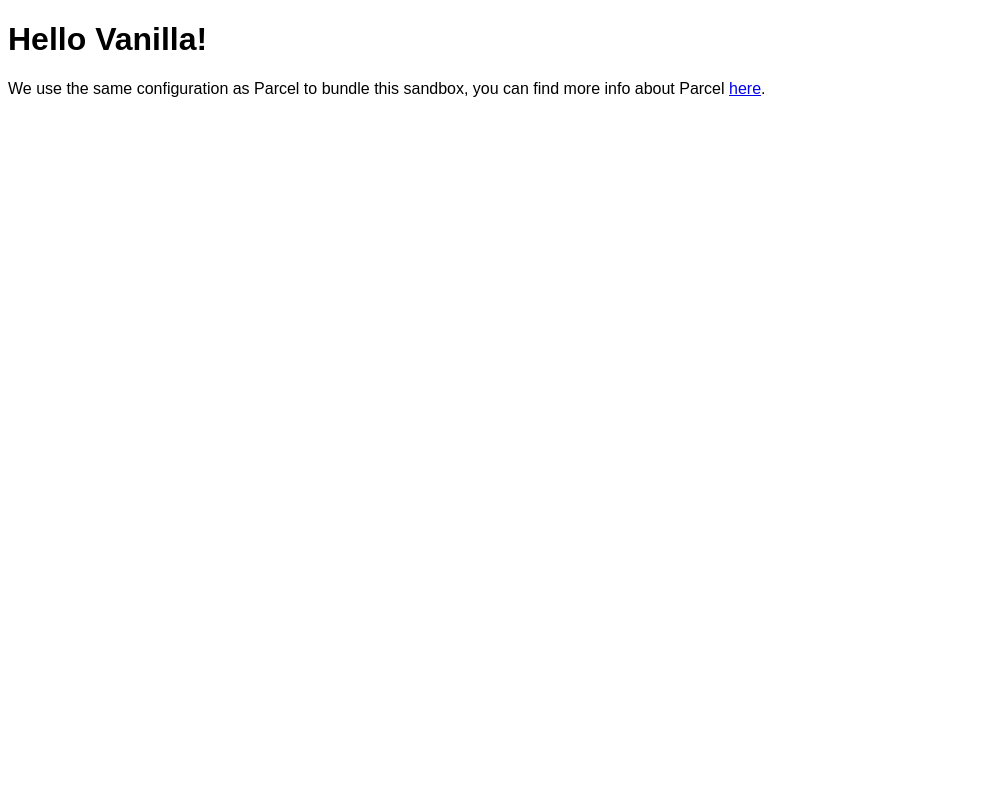
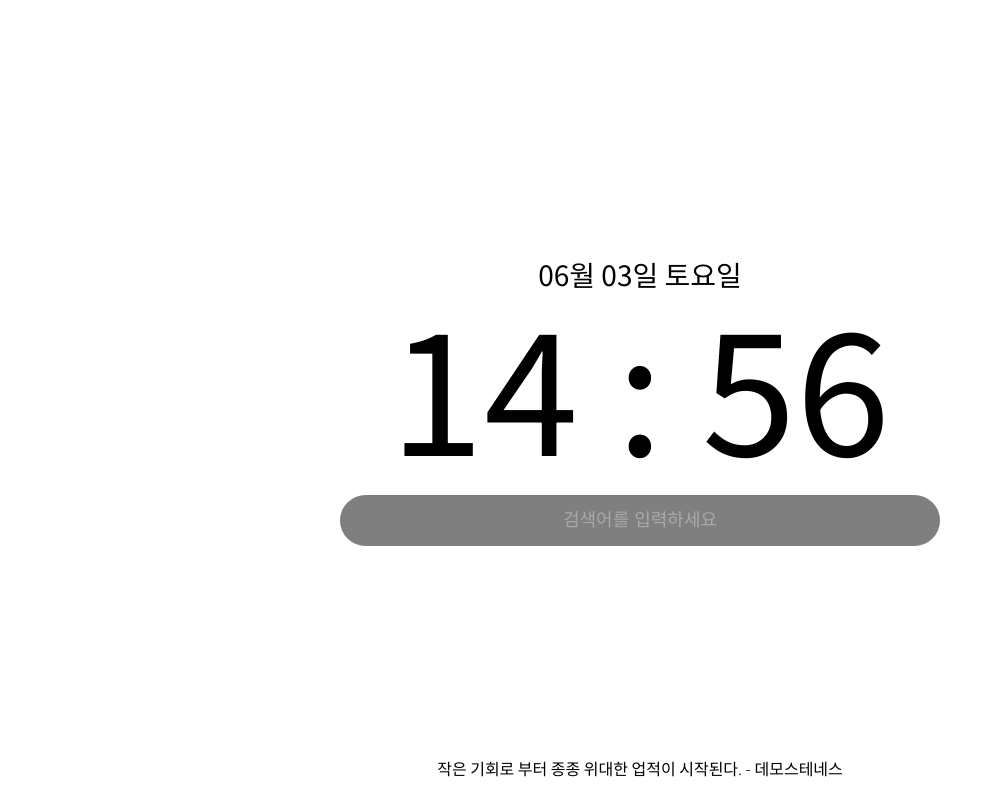
Before and after one commit to kycasdzxc/one-step-js, a website built with Parcel: page index.html in a window 1280 px wide. Shown: the whole page, without its empty margins (0-995 px from the left). Built offline with nearby package versions, Linux system fonts and the light colour scheme; no server answers.

Commit message:
디지털시계, 검색바, 명언

```diff
--- /dev/null
+++ b/css/main.css
@@ -0,0 +1,71 @@
+:root {
+  --xlarge: 170px;
+  --large: 28px;
+  --medium: 18px;
+  --small: 16px;
+  --xsmall: 14px;
+}
+
+body {
+  margin: 0 auto;
+  width: 100%;
+  font-family: "Noto Sans KR", sans-serif;
+}
+
+.main-container {
+  display: flex;
+  justify-content: center;
+  align-items: center;
+  height: 100vh;
+}
+
+.main-container .main-wrapper {
+  text-align: center;
+}
+
+/* 디지털시계 css */
+.main-wrapper .date {
+  font-size: var(--large);
+  font-weight: 400;
+}
+
+.main-wrapper .time {
+  font-size: var(--xlarge);
+  font-weight: 400;
+  margin-top: -35px;
+}
+
+/* 검색바 css */
+.main-wrapper .search {
+  display: flex;
+  justify-content: center;
+}
+
+.search #search-input {
+  width: 600px;
+  background-color: rgba(0, 0, 0, 0.5);
+  color: white;
+  font-size: var(--medium);
+  padding: 15px 0px;
+  border-radius: 30px;
+  border: 0px;
+  text-align: center;
+  margin-top: -10px;
+}
+
+.search #search-input::placeholder {
+  color: rgb(169, 169, 169);
+  font-size: var(--medium);
+}
+
+/* 명언 css */
+.quote {
+  font-size: var(--small);
+  position: fixed;
+  bottom: 0;
+  max-width: 800px;
+  padding: 0 10px;
+  margin-bottom: 20px;
+  font-weight: 300;
+  text-align: center;
+}
--- a/index.html
+++ b/index.html
@@ -1,16 +1,41 @@
 <!DOCTYPE html>
 <html>
-
-<head>
-	<title>Parcel Sandbox</title>
-	<meta charset="UTF-8" />
-</head>
-
-<body>
-	<div id="app"></div>
-
-	<script src="src/index.js">
-	</script>
-</body>
-
+  <head>
+    <title>newtab</title>
+    <meta charset="UTF-8" />
+    <link rel="preconnect" href="https://fonts.googleapis.com" />
+    <link rel="preconnect" href="https://fonts.gstatic.com" crossorigin />
+    <link
+      href="https://fonts.googleapis.com/css2?family=Noto+Sans+KR:wght@300;400&display=swap"
+      rel="stylesheet"
+    />
+    <link rel="stylesheet" href="./css/main.css" />
+  </head>
+  <body>
+    <div class="main-container">
+      <div class="main-wrapper">
+        <div class="today-info">
+          <div class="date" id="date">
+            <!-- 날짜&요일 -->
+          </div>
+          <div class="time" id="time">
+            <!-- 현재 시간 -->
+          </div>
+        </div>
+        <div class="search">
+          <input
+            id="search-input"
+            placeholder="검색어를 입력하세요"
+            autocomplete="off"
+          />
+        </div>
+      </div>
+      <div class="quote" id="quote">
+        <!-- 명언 -->
+      </div>
+    </div>
+    <script src="./js/clock.js"></script>
+    <script src="./js/search.js"></script>
+    <script src="./js/quote.js"></script>
+  </body>
 </html>
--- /dev/null
+++ b/js/clock.js
@@ -0,0 +1,41 @@
+const dateElement = document.getElementById("date");
+const timeElement = document.getElementById("time");
+
+const modifyNumber = (number) => {
+  return parseInt(number) < 10 ? "0" + number : number;
+};
+
+const getNowDate = () => {
+  const nowDate = new Date();
+  const week = [
+    "일요일",
+    "월요일",
+    "화요일",
+    "수요일",
+    "목요일",
+    "금요일",
+    "토요일"
+  ];
+  let month = modifyNumber(nowDate.getMonth() + 1);
+  let date = modifyNumber(nowDate.getDate());
+  let day = nowDate.getDay();
+  setNowDate(month, date, week[day]);
+};
+
+const setNowDate = (month, date, day) => {
+  dateElement.textContent = `${month}월 ${date}일 ${day}`;
+};
+
+const getNowTime = () => {
+  const nowDate = new Date();
+  let hour = modifyNumber(nowDate.getHours());
+  let minute = modifyNumber(nowDate.getMinutes());
+  setNowTime(hour, minute);
+};
+
+const setNowTime = (hour, minute) => {
+  timeElement.textContent = `${hour} : ${minute}`;
+};
+getNowDate();
+getNowTime();
+setInterval(getNowTime, 1000);
--- /dev/null
+++ b/js/quote.js
@@ -0,0 +1,37 @@
+const API_URL =
+  "https://port-0-random-quote-4uvg2mleme84ru.sel3.cloudtype.app/";
+
+const quoteElement = document.getElementById("quote");
+const quoteItem = localStorage.getItem("quote");
+
+const nowDate = new Date();
+const month = nowDate.getMonth() + 1;
+const date = nowDate.getDate();
+
+const setQuote = (result) => {
+  let quote = { createDate: `${month}-${date}`, quote: result };
+  localStorage.setItem("quote", JSON.stringify(quote));
+  quoteElement.textContent = result;
+};
+
+const getQuote = async () => {
+  try {
+    const data = await fetch(API_URL).then((res) => res.json());
+    const result = data[1].respond;
+    setQuote(result);
+  } catch (err) {
+    console.log(`err:${err}`);
+    setQuote("작은 기회로 부터 종종 위대한 업적이 시작된다. - 데모스테네스");
+  }
+};
+
+if (quoteItem) {
+  let { createDate, quoteData } = JSON.parse(quoteItem);
+  if (createDate === `${month}-${date}`) {
+    quoteElement.textContent = `"${quoteData}"`;
+  } else {
+    getQuote();
+  }
+} else {
+  getQuote();
+}
--- /dev/null
+++ b/js/search.js
@@ -0,0 +1,17 @@
+const searchInput = document.getElementById("search-input");
+
+const showSearchResult = () => {
+  let searchWord = searchInput.value;
+  location.href = `https://www.google.com/search?q=${searchWord}`;
+  searchWord = "";
+};
+
+const enterKey = (event) => {
+  if (event.code === "Enter") {
+    showSearchResult();
+  }
+};
+
+searchInput.addEventListener("keypress", (event) => {
+  enterKey(event);
+});
--- a/src/index.js
+++ /dev/null
@@ -1,10 +0,0 @@
-import "./styles.css";
-
-document.getElementById("app").innerHTML = `
-<h1>Hello Vanilla!</h1>
-<div>
-  We use the same configuration as Parcel to bundle this sandbox, you can find more
-  info about Parcel
-  <a href="https://parceljs.org" target="_blank" rel="noopener noreferrer">here</a>.
-</div>
-`;
--- a/src/styles.css
+++ /dev/null
@@ -1,3 +0,0 @@
-body {
-  font-family: sans-serif;
-}
```
